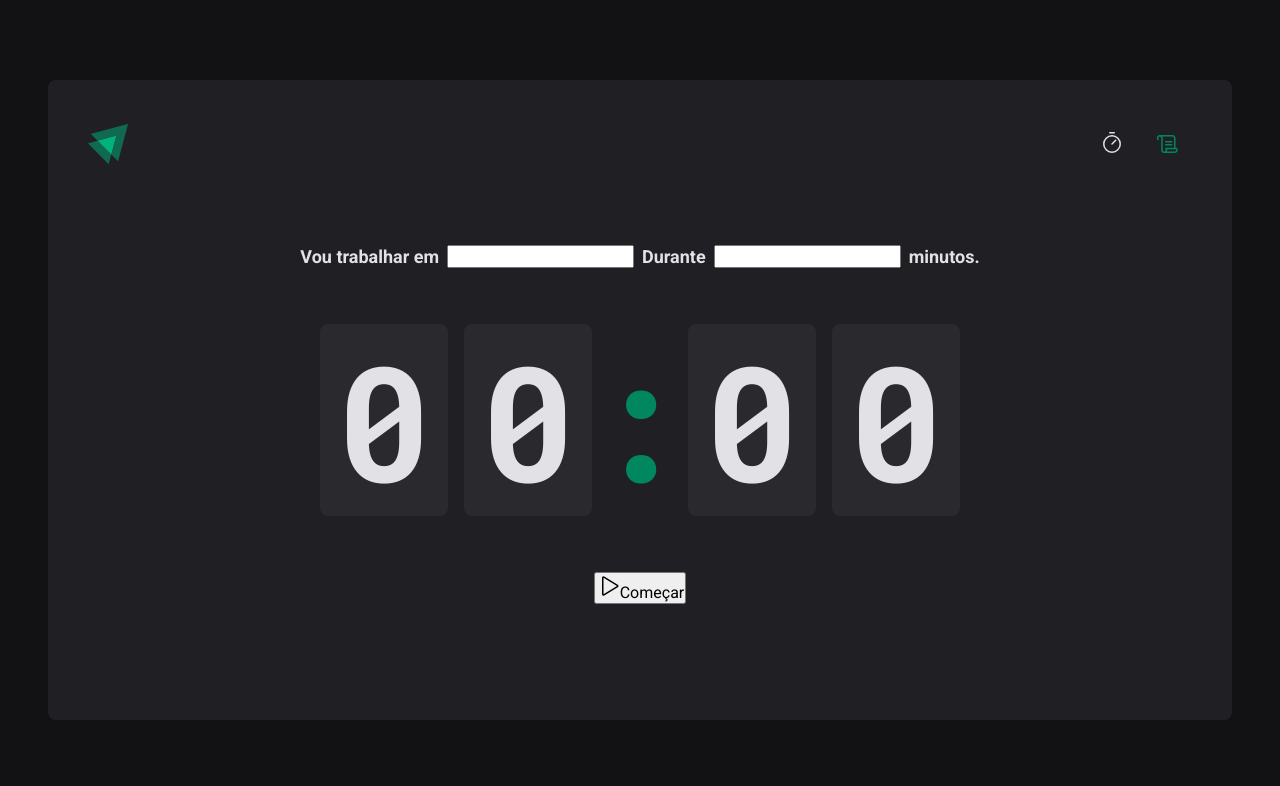
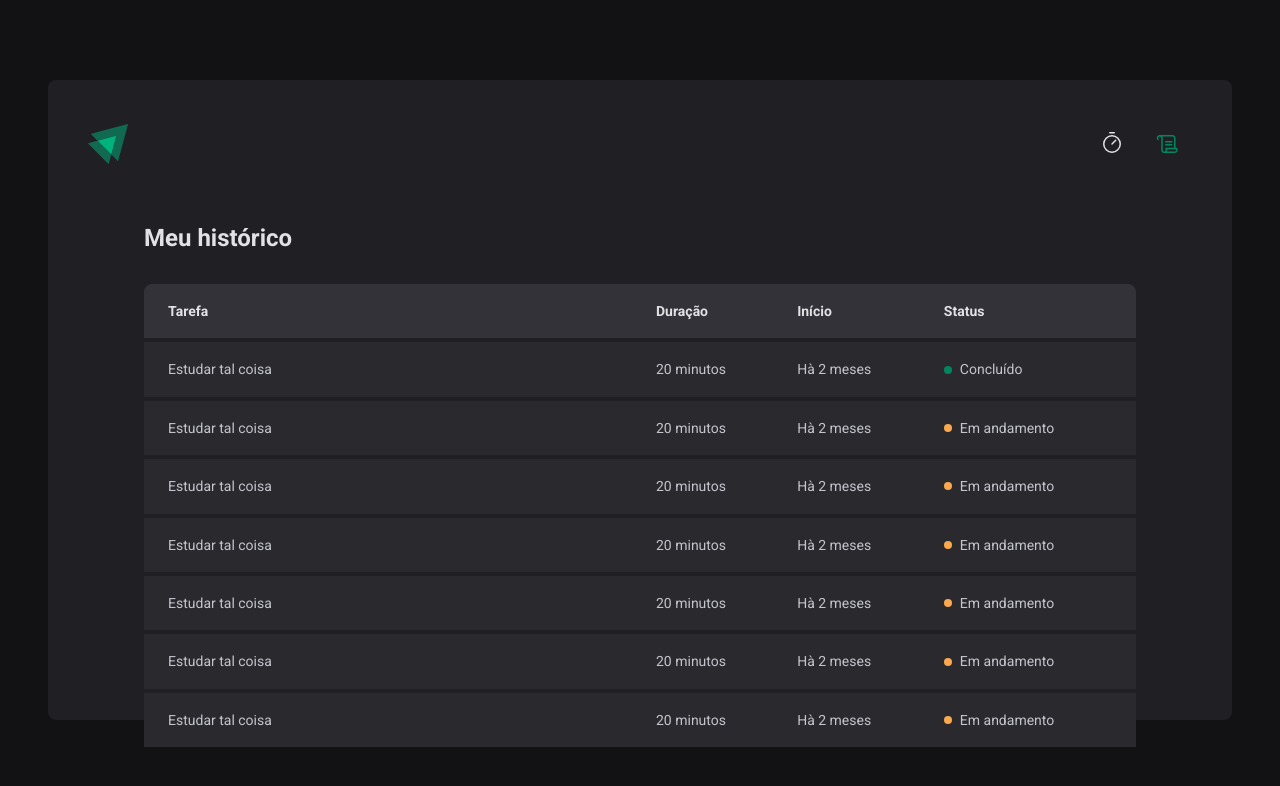
Before and after one commit to viniciussantos45/02-ignite-timer, a React (Vite) app: page /history in a window 1280 px wide. Shown: the top 786 px of the page. Built offline with nearby package versions, Linux system fonts and the light colour scheme.

Commit message:
Continuação do curso

```diff
--- a/src/Router.tsx
+++ b/src/Router.tsx
@@ -1,7 +1,7 @@
 import { Routes, Route } from 'react-router-dom'
 import { DefaultLayout } from './layouts/DefaultLayout'
+import { Home } from './pages/Home'
 import { History } from './pages/History'
-import { Home } from './pages/Home'
 
 export function Router() {
   return (
--- a/src/pages/History/index.tsx
+++ b/src/pages/History/index.tsx
@@ -1,35 +1,81 @@
-import { Play } from 'phosphor-react'
-import {
-  CountdownContainer,
-  FormContainer,
-  HomeContainer,
-  Separator,
-} from './styles'
+import { HistoryContainer, HistoryList, Status } from './styles'
 
 export function History() {
   return (
-    <HomeContainer>
-      <form action="">
-        <FormContainer>
-          <label htmlFor="task">Vou trabalhar em</label>
-          <input id="task" />
+    <HistoryContainer>
+      <h1>Meu histórico</h1>
 
-          <label htmlFor="minutesAmount">Durante</label>
-          <input id="minutesAmount" type="number" />
+      <HistoryList>
+        <table>
+          <thead>
+            <tr>
+              <th>Tarefa</th>
+              <th>Duração</th>
+              <th>Início</th>
+              <th>Status</th>
+            </tr>
+          </thead>
 
-          <span>minutos.</span>
-        </FormContainer>
-
-        <CountdownContainer>
-          <span>0</span>
-          <span>0</span>
-          <Separator>:</Separator>
-          <span>0</span>
-          <span>0</span>
-        </CountdownContainer>
-
-        <button type="submit">{<Play size={24} />}Começar</button>
-      </form>
-    </HomeContainer>
+          <tbody>
+            <tr>
+              <td>Estudar tal coisa</td>
+              <td>20 minutos</td>
+              <td>Hà 2 meses</td>
+              <td>
+                <Status statusColor="green">Concluído</Status>
+              </td>
+            </tr>
+            <tr>
+              <td>Estudar tal coisa</td>
+              <td>20 minutos</td>
+              <td>Hà 2 meses</td>
+              <td>
+                <Status statusColor="yellow">Em andamento</Status>
+              </td>
+            </tr>
+            <tr>
+              <td>Estudar tal coisa</td>
+              <td>20 minutos</td>
+              <td>Hà 2 meses</td>
+              <td>
+                <Status statusColor="yellow">Em andamento</Status>
+              </td>
+            </tr>
+            <tr>
+              <td>Estudar tal coisa</td>
+              <td>20 minutos</td>
+              <td>Hà 2 meses</td>
+              <td>
+                <Status statusColor="yellow">Em andamento</Status>
+              </td>
+            </tr>
+            <tr>
+              <td>Estudar tal coisa</td>
+              <td>20 minutos</td>
+              <td>Hà 2 meses</td>
+              <td>
+                <Status statusColor="yellow">Em andamento</Status>
+              </td>
+            </tr>
+            <tr>
+              <td>Estudar tal coisa</td>
+              <td>20 minutos</td>
+              <td>Hà 2 meses</td>
+              <td>
+                <Status statusColor="yellow">Em andamento</Status>
+              </td>
+            </tr>
+            <tr>
+              <td>Estudar tal coisa</td>
+              <td>20 minutos</td>
+              <td>Hà 2 meses</td>
+              <td>
+                <Status statusColor="yellow">Em andamento</Status>
+              </td>
+            </tr>
+          </tbody>
+        </table>
+      </HistoryList>
+    </HistoryContainer>
   )
 }
--- a/src/pages/History/styles.ts
+++ b/src/pages/History/styles.ts
@@ -1,53 +1,85 @@
 import styled from 'styled-components'
 
-export const HomeContainer = styled.main`
+export const HistoryContainer = styled.div`
   flex: 1;
-
+  padding: 3.5rem;
   display: flex;
   flex-direction: column;
-  align-items: center;
-  justify-content: center;
 
-  form {
-    display: flex;
-    flex-direction: column;
-    align-items: center;
-    gap: 3.5rem;
+  h1 {
+    font-size: 1.5rem;
+    color: ${({ theme }) => theme['gray-100']};
   }
 `
-export const FormContainer = styled.div`
-  width: 100%;
-  display: flex;
-  align-items: center;
-  justify-content: center;
-  gap: 0.5rem;
-  color: ${({ theme }) => theme['gray-100']};
+export const HistoryList = styled.div`
+  flex: 1;
+  overflow: auto;
+  margin-top: 2rem;
 
-  font-size: 1.125rem;
-  font-weight: bold;
-  flex-wrap: wrap;
-`
-export const CountdownContainer = styled.div`
-  font-family: 'Roboto Mono', monospace;
-  font-size: 10rem;
-  line-height: 8rem;
-  color: ${({ theme }) => theme['gray-100']};
+  table {
+    width: 100%;
+    border-collapse: collapse;
+    min-width: 600px;
 
-  display: flex;
-  gap: 1rem;
+    th {
+      background-color: ${({ theme }) => theme['gray-600']};
+      padding: 1rem;
+      text-align: left;
+      color: ${({ theme }) => theme['gray-100']};
+      font-size: 0.875rem;
+      line-height: 1.6;
 
-  span {
-    background-color: ${({ theme }) => theme['gray-700']};
-    padding: 2rem 1rem;
-    border-radius: 8px;
+      &:first-child {
+        border-top-left-radius: 8px;
+        padding-left: 1.5rem;
+      }
+
+      &:last-child {
+        border-top-right-radius: 8px;
+        padding-right: 1.5rem;
+      }
+    }
+
+    td {
+      background-color: ${({ theme }) => theme['gray-700']};
+      border-top: 4px solid ${({ theme }) => theme['gray-800']};
+      padding: 1rem;
+      font-size: 0.875rem;
+      line-height: 1.6;
+
+      &:first-child {
+        width: 50%;
+        padding-left: 1.5rem;
+      }
+
+      &:last-child {
+        padding-right: 1.5rem;
+      }
+    }
   }
 `
 
-export const Separator = styled.div`
-  padding: 2rem 0;
-  color: ${({ theme }) => theme['green-500']};
-  width: 4rem;
-  overflow: hidden;
+const STATUS_COLORS = {
+  yellow: 'yellow-500',
+  green: 'green-500',
+  red: 'red-500',
+} as const
+
+interface StatusProps {
+  statusColor: keyof typeof STATUS_COLORS
+}
+
+export const Status = styled.span<StatusProps>`
   display: flex;
-  justify-content: center;
+  align-items: center;
+  gap: 0.5rem;
+
+  &::before {
+    content: '';
+    width: 0.5rem;
+    height: 0.5rem;
+    border-radius: 9999px;
+    background-color: ${({ theme, statusColor }) =>
+    theme[STATUS_COLORS[statusColor]]};
+  }
 `
--- /dev/null
+++ b/src/pages/Home/styles.ts
@@ -0,0 +1,113 @@
+import styled from 'styled-components'
+
+export const HomeContainer = styled.main`
+  flex: 1;
+
+  display: flex;
+  flex-direction: column;
+  align-items: center;
+  justify-content: center;
+
+  form {
+    display: flex;
+    flex-direction: column;
+    align-items: center;
+    gap: 3.5rem;
+  }
+`
+export const FormContainer = styled.div`
+  width: 100%;
+  display: flex;
+  align-items: center;
+  justify-content: center;
+  gap: 0.5rem;
+  color: ${({ theme }) => theme['gray-100']};
+
+  font-size: 1.125rem;
+  font-weight: bold;
+  flex-wrap: wrap;
+`
+export const CountdownContainer = styled.div`
+  font-family: 'Roboto Mono', monospace;
+  font-size: 10rem;
+  line-height: 8rem;
+  color: ${({ theme }) => theme['gray-100']};
+
+  display: flex;
+  gap: 1rem;
+
+  span {
+    background-color: ${({ theme }) => theme['gray-700']};
+    padding: 2rem 1rem;
+    border-radius: 8px;
+  }
+`
+
+const BaseInput = styled.input`
+  background: transparent;
+  height: 2.5rem;
+  border: 0;
+  border-bottom: 2px solid ${({ theme }) => theme['gray-500']};
+  font-weight: bold;
+  font-size: 1.125rem;
+  padding: 0 0.5rem;
+
+  color: ${({ theme }) => theme['gray-100']};
+
+  &:focus {
+    box-shadow: none;
+    border-color: ${({ theme }) => theme['green-500']};
+  }
+
+  &::placeholder {
+    color: ${({ theme }) => theme['gray-500']};
+  }
+`
+
+export const TaskInput = styled(BaseInput)`
+  flex: 1;
+  &::-webkit-calendar-picker-indicator {
+    display: none !important;
+  }
+`
+
+export const MinutesAmountInput = styled(BaseInput)`
+  width: 4rem;
+`
+
+export const Separator = styled.div`
+  padding: 2rem 0;
+  color: ${({ theme }) => theme['green-500']};
+  width: 4rem;
+  overflow: hidden;
+  display: flex;
+  justify-content: center;
+`
+
+export const StartCountdownButton = styled.button`
+  width: 100%;
+  border: 0;
+  padding: 1rem;
+  border-radius: 8px;
+
+  display: flex;
+  align-items: center;
+  justify-content: center;
+
+  gap: 0.5rem;
+  font-weight: bold;
+
+  cursor: pointer;
+
+  background: ${({ theme }) => theme['green-500']};
+  color: ${({ theme }) => theme['gray-100']};
+
+  &:not(:disabled):hover {
+    background: ${({ theme }) => theme['green-700']};
+  }
+
+  &:disabled {
+    opacity: 0.7;
+    cursor: not-allowed;
+  }
+`
```
Also changed, not shown: package.json (+6 -1 lines), src/pages/Home/index.tsx (+141 -3 lines), tsconfig.json (+14 -4 lines), 2 other files (tests, documents, lock files or other folders).
